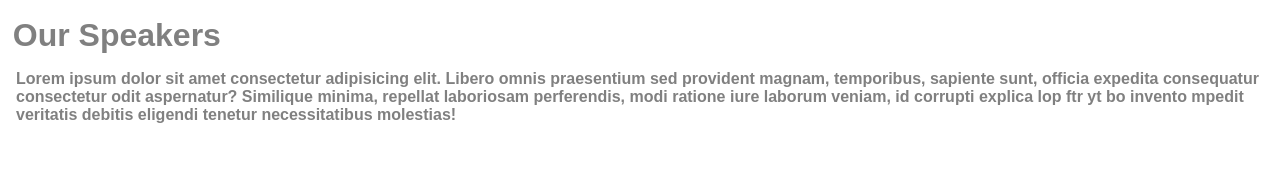
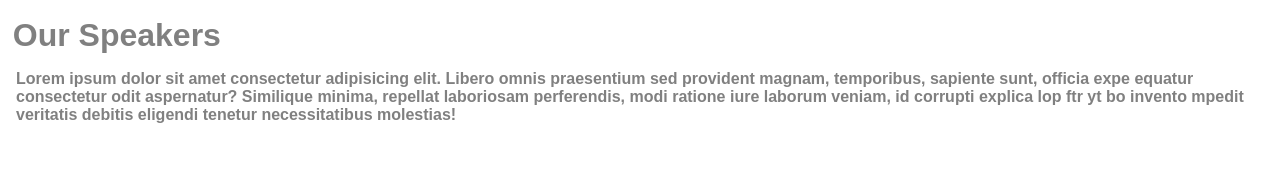
Before and after one commit to kylead10/beyond-politics, a React (Create React App) app: page / in a window 1280 px wide. Shown: the part 2978-3152 px from the top of the page. Built offline with nearby package versions, Linux system fonts and the light colour scheme; the HTML template or start-up script is replaced by a standard one.

Commit message:
cleaning

```diff
--- a/src/components/about/About.js
+++ b/src/components/about/About.js
@@ -78,10 +78,10 @@ const About = () => {
           <Info>
             Lorem ipsum dolor sit amet consectetur adipisicing elit. Libero
             omnis praesentium sed provident magnam, temporibus, sapiente sunt,
-            officia expedita consequatur consectetur odit aspernatur? Similique
-            minima, repellat laboriosam perferendis, modi ratione iure laborum
-            veniam, id corrupti explica lop ftr yt bo invento mpedit veritatis
-            debitis eligendi tenetur necessitatibus molestias!
+            officia expe equatur consectetur odit aspernatur? Similique minima,
+            repellat laboriosam perferendis, modi ratione iure laborum veniam,
+            id corrupti explica lop ftr yt bo invento mpedit veritatis debitis
+            eligendi tenetur necessitatibus molestias!
           </Info>
         </div>
         {isRegistered && <RegistrationForm />}
```
